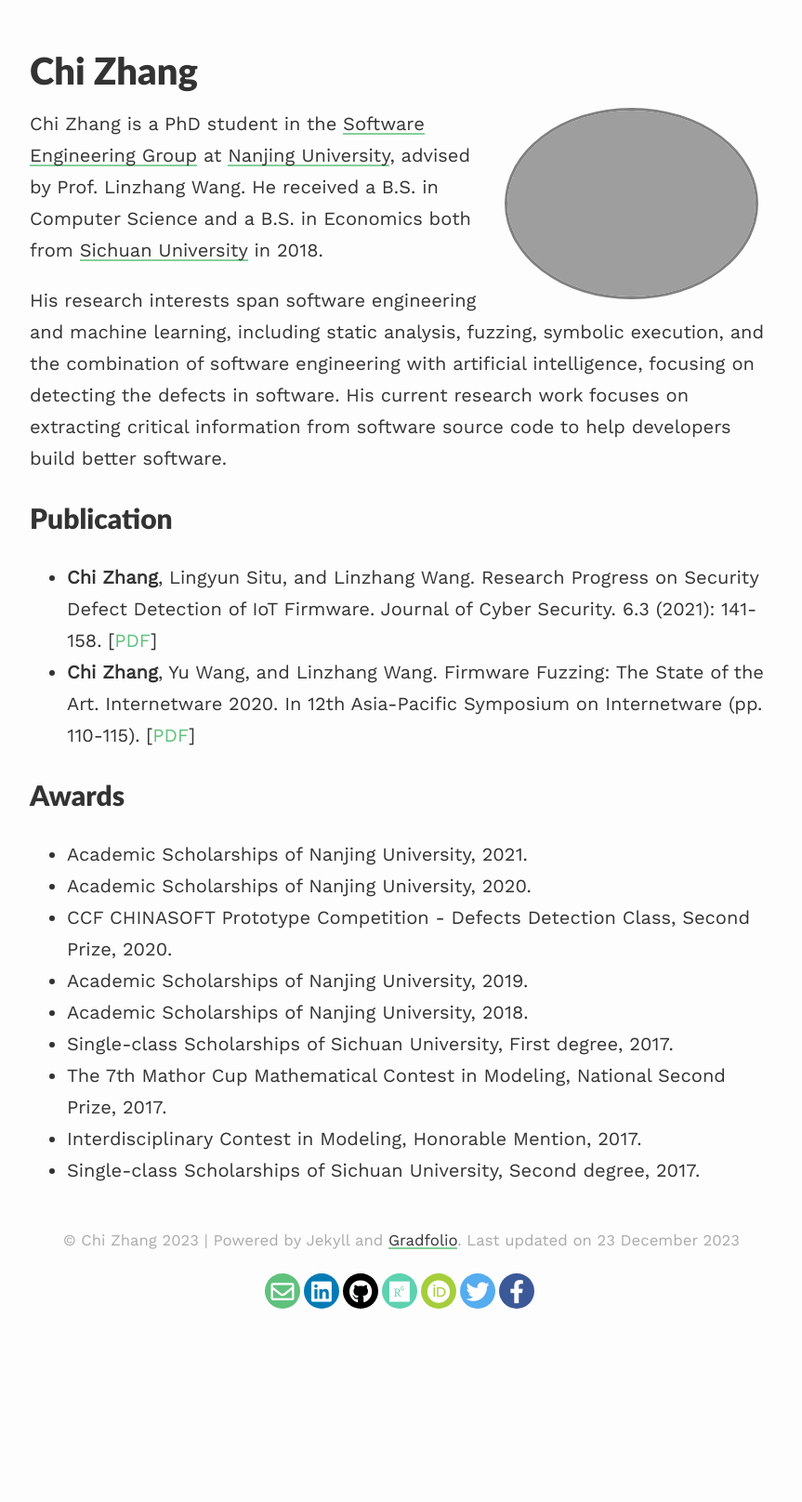
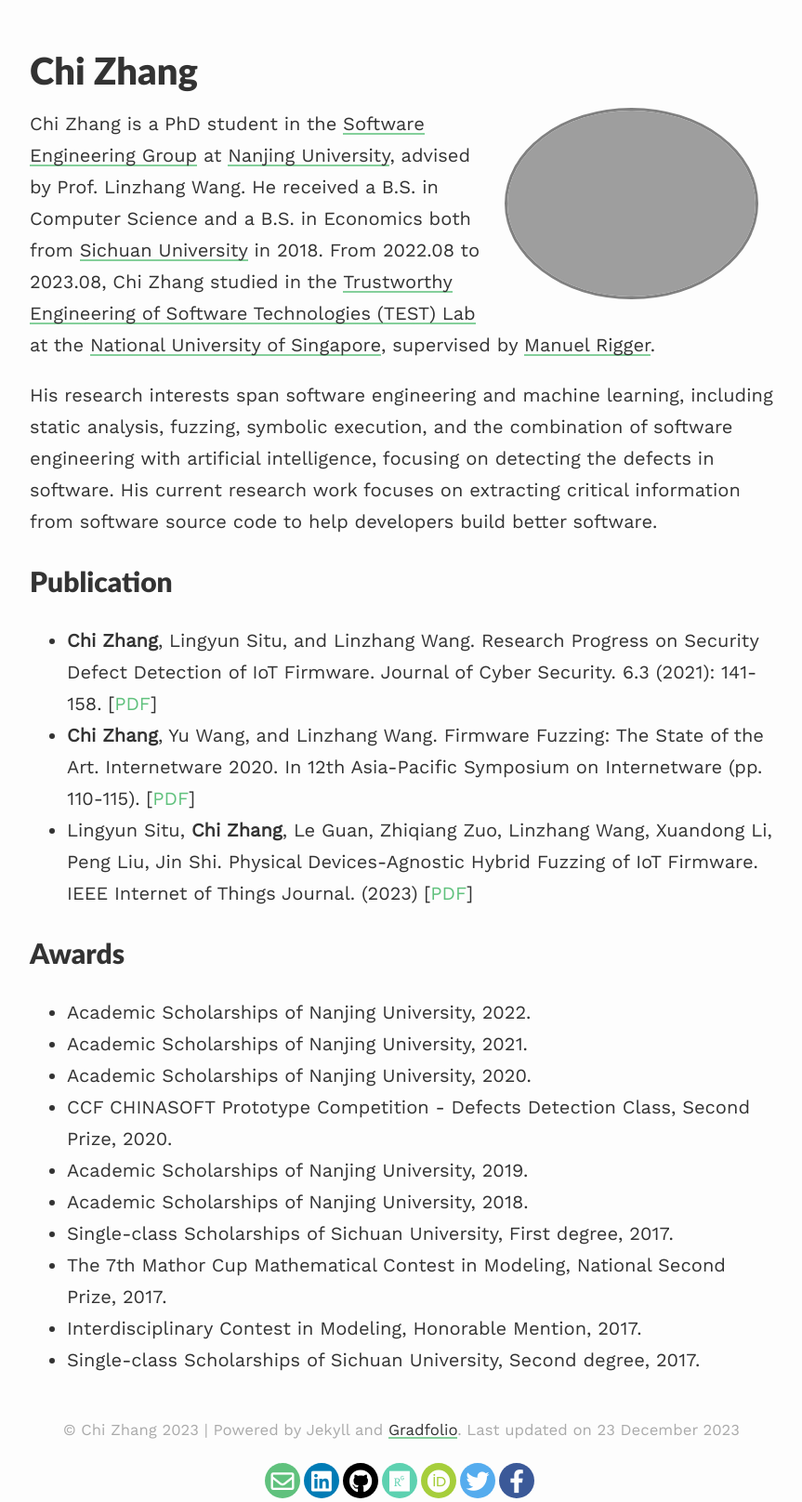
Before and after one commit to ch1zhang/ch1zhang.github.io, a Jekyll site: the page built from index.md, in a window 1280 px wide. Shown: the whole page at 93% size, without its empty margins (208-1071 px from the left). Built offline with Jekyll 4.4.1, drawn with Linux system fonts in a browser that asks for light colours; nearby versions of some CDN libraries; before the commit the page ends 1412 px from its top, so only the background shows below that.

Commit message:
update visiting

```diff
--- a/index.md
+++ b/index.md
@@ -7,7 +7,7 @@ profile:
 published: true
 ---
 
-Chi Zhang is a PhD student in the [Software Engineering Group](https://seg.nju.edu.cn/) at [Nanjing University](https://www.nju.edu.cn/EN/main.htm), advised by Prof. Linzhang Wang. He received a B.S. in Computer Science and a B.S. in Economics both from [Sichuan University](https://en.scu.edu.cn/) in 2018.
+Chi Zhang is a PhD student in the [Software Engineering Group](https://seg.nju.edu.cn/) at [Nanjing University](https://www.nju.edu.cn/EN/main.htm), advised by Prof. Linzhang Wang. He received a B.S. in Computer Science and a B.S. in Economics both from [Sichuan University](https://en.scu.edu.cn/) in 2018. From 2022.08 to 2023.08, Chi Zhang studied in the [Trustworthy Engineering of Software Technologies (TEST) Lab](https://nus-test.github.io/) at the [National University of Singapore](https://www.nus.edu.sg/), supervised by [Manuel Rigger](https://www.manuelrigger.at/).
 
 His research interests span software engineering and machine learning, including static analysis, fuzzing, symbolic execution, and the combination of software engineering with artificial intelligence, focusing on detecting the defects in software. His current research work focuses on extracting critical information from software source code to help developers build better software.
 
@@ -15,9 +15,10 @@ His research interests span software engineering and machine learning, including
 ## Publication
 - __Chi Zhang__, Lingyun Situ, and Linzhang Wang. Research Progress on Security Defect Detection of IoT Firmware. Journal of Cyber Security. 6.3 (2021): 141-158. \[[PDF](http://jcs.iie.ac.cn/ch/reader/view_abstract.aspx?file_no=20210309&flag=1)\]
 - __Chi Zhang__, Yu Wang, and Linzhang Wang. Firmware Fuzzing: The State of the Art. Internetware 2020. In 12th Asia-Pacific Symposium on Internetware (pp. 110-115). \[[PDF](https://dl.acm.org/doi/pdf/10.1145/3457913.3457934)\]
-
+- Lingyun Situ, __Chi Zhang__, Le Guan, Zhiqiang Zuo, Linzhang Wang, Xuandong Li, Peng Liu, Jin Shi. Physical Devices-Agnostic Hybrid Fuzzing of IoT Firmware. IEEE Internet of Things Journal. (2023) \[[PDF](https://ieeexplore.ieee.org/abstract/document/10214030)\]
 
 ## Awards
+- Academic Scholarships of Nanjing University, 2022.
 - Academic Scholarships of Nanjing University, 2021.
 - Academic Scholarships of Nanjing University, 2020.
 - CCF CHINASOFT Prototype Competition - Defects Detection Class, Second Prize, 2020.
```
